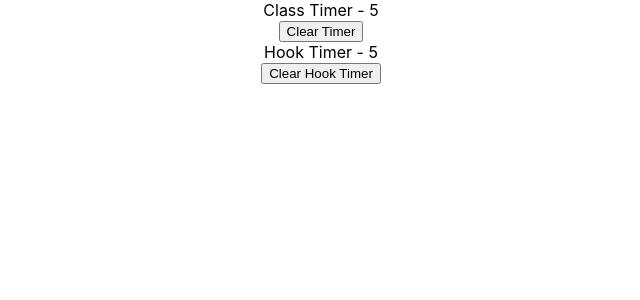
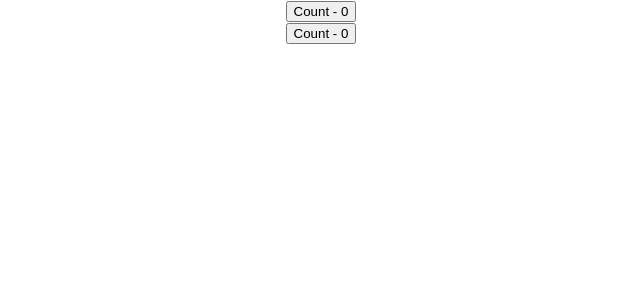
Before and after one commit to SandeepKumar377/ReactJs-Hooks-Tut, a React (Create React App) app: page / in a window 1280 px wide. Shown: the top 300 px of the page, without its empty margins (319-959 px from the left). Built offline with nearby package versions, Linux system fonts and the light colour scheme.

Commit message:
useCustomHook_with_useDocumentTitle

```diff
--- a/src/App.js
+++ b/src/App.js
@@ -1,7 +1,9 @@
 import React from 'react';
 import './App.css';
-import ClassTimer from './components/ClassTimer';
-import HookTimer from './components/HookTimer';
+import CustomHookWithDocTitleOne from './components/CustomHookWithDocTitleOne';
+import CustomHookWithDocTitleTwo from './components/CustomHookWithDocTitleTwo';
+// import ClassTimer from './components/ClassTimer';
+// import HookTimer from './components/HookTimer';
 // import UseRefHook from './components/UseRefHook';
 // import UseMemoCounter from './components/UseMemoCounter';
 // import ParentComponent from './components/ParentComponent';
@@ -52,8 +54,10 @@
   // const [count, dispatch] = useReducer(reducer, initialState)
   return (
     <div className="App">
-      <ClassTimer />
-      <HookTimer />
+      <CustomHookWithDocTitleOne/>
+      <CustomHookWithDocTitleTwo/>
+      {/* <ClassTimer />
+      <HookTimer /> */}
       {/* <UseRefHook/> */}
       {/* <UseMemoCounter/> */}
       {/* <ParentComponent/> */}
--- /dev/null
+++ b/src/components/CustomHookWithDocTitleOne.js
@@ -0,0 +1,14 @@
+import React, { useState } from 'react'
+import useDocumentTitle from '../hooks/useDocumentTitle'
+
+const CustomHookWithDocTitleOne = () => {
+    const [count, setCount] = useState(0)
+    useDocumentTitle(count)
+    return (
+        <div>
+            <button onClick={() => setCount(count + 1)}>Count - {count}</button>
+        </div>
+    )
+}
+
+export default CustomHookWithDocTitleOne
--- /dev/null
+++ b/src/components/CustomHookWithDocTitleTwo.js
@@ -0,0 +1,14 @@
+import React, { useState } from 'react'
+import useDocumentTitle from '../hooks/useDocumentTitle'
+
+const CustomHookWithDocTitleTwo = () => {
+    const [count, setCount] = useState(0)
+    useDocumentTitle(count)
+    return (
+        <div>
+            <button onClick={() => setCount(count + 1)}>Count - {count}</button>
+        </div>
+    )
+}
+
+export default CustomHookWithDocTitleTwo
--- /dev/null
+++ b/src/hooks/useDocumentTitle.js
@@ -0,0 +1,9 @@
+import { useEffect } from 'react'
+
+const useDocumentTitle = (count) => {
+    useEffect(() => {
+        document.title = `Count ${count}`
+    }, [count])
+}
+
+export default useDocumentTitle
```
